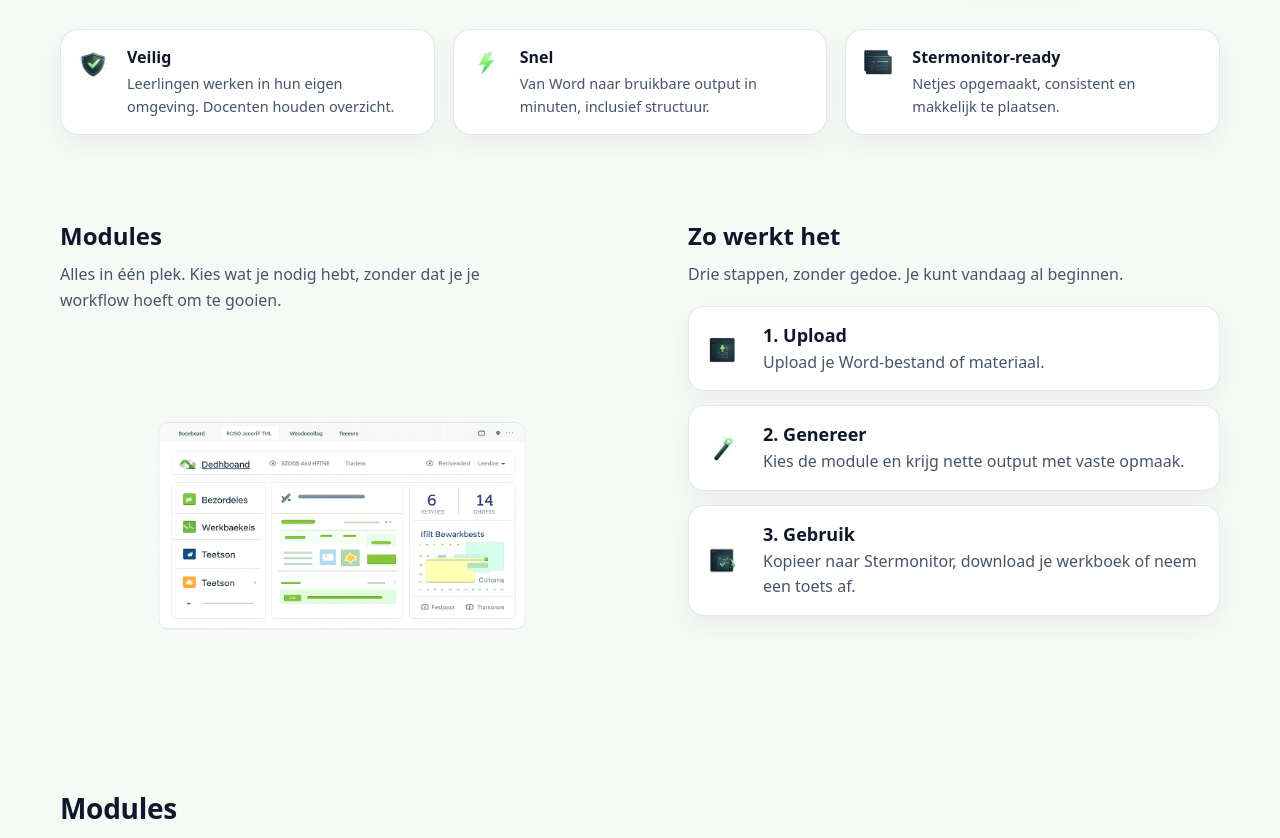
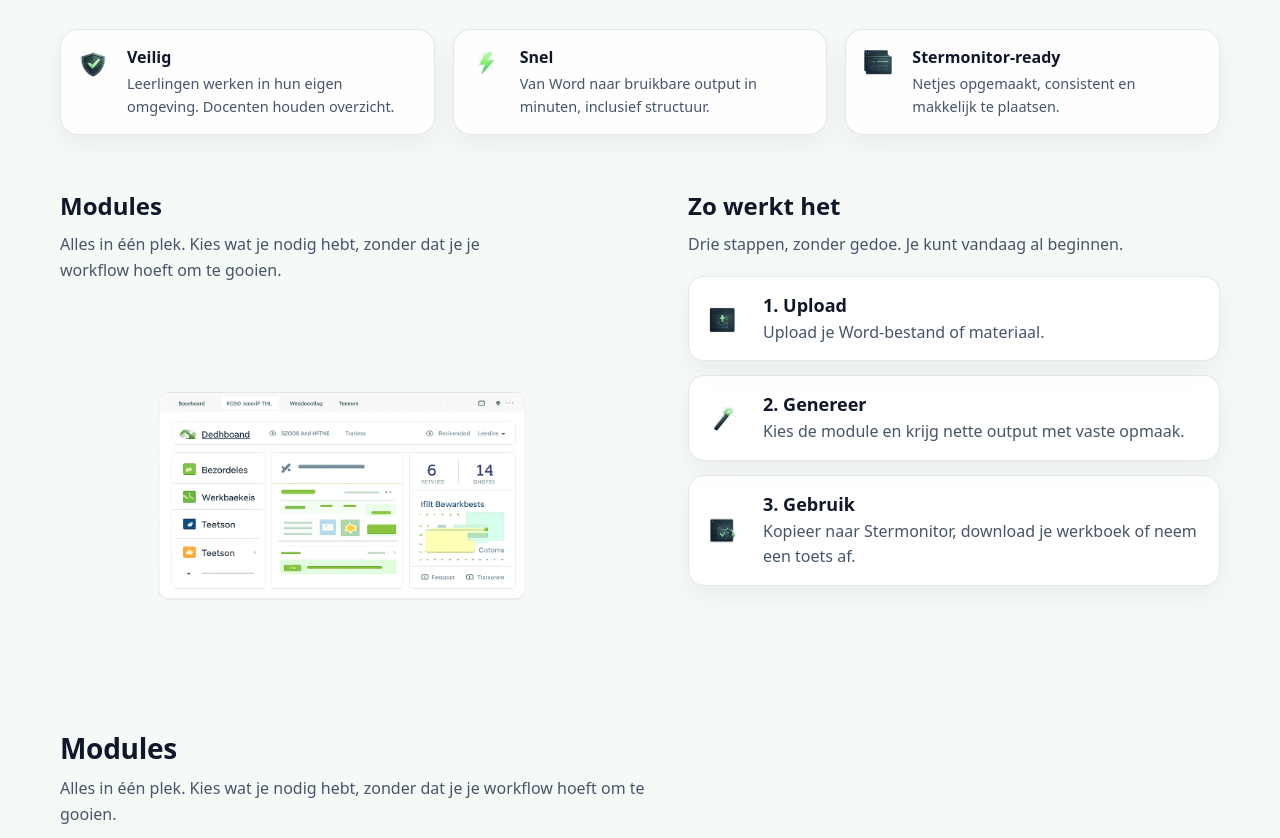
Before and after one commit to tnieuweboer-prog/mediawize, a Flask app: page / in a window 1280 px wide. Shown: the part 460-1298 px from the top of the page. Run offline with Flask 3, Linux system fonts and the light colour scheme.

Commit message:
Update home.css 29

```diff
--- a/static/css/home.css
+++ b/static/css/home.css
@@ -347,7 +347,7 @@ header .brand-logo{
 ========================= */
 
 .split-section{
-  margin: 56px 0;
+  margin: 26px 0;
 }
 
 .split-grid{
```
